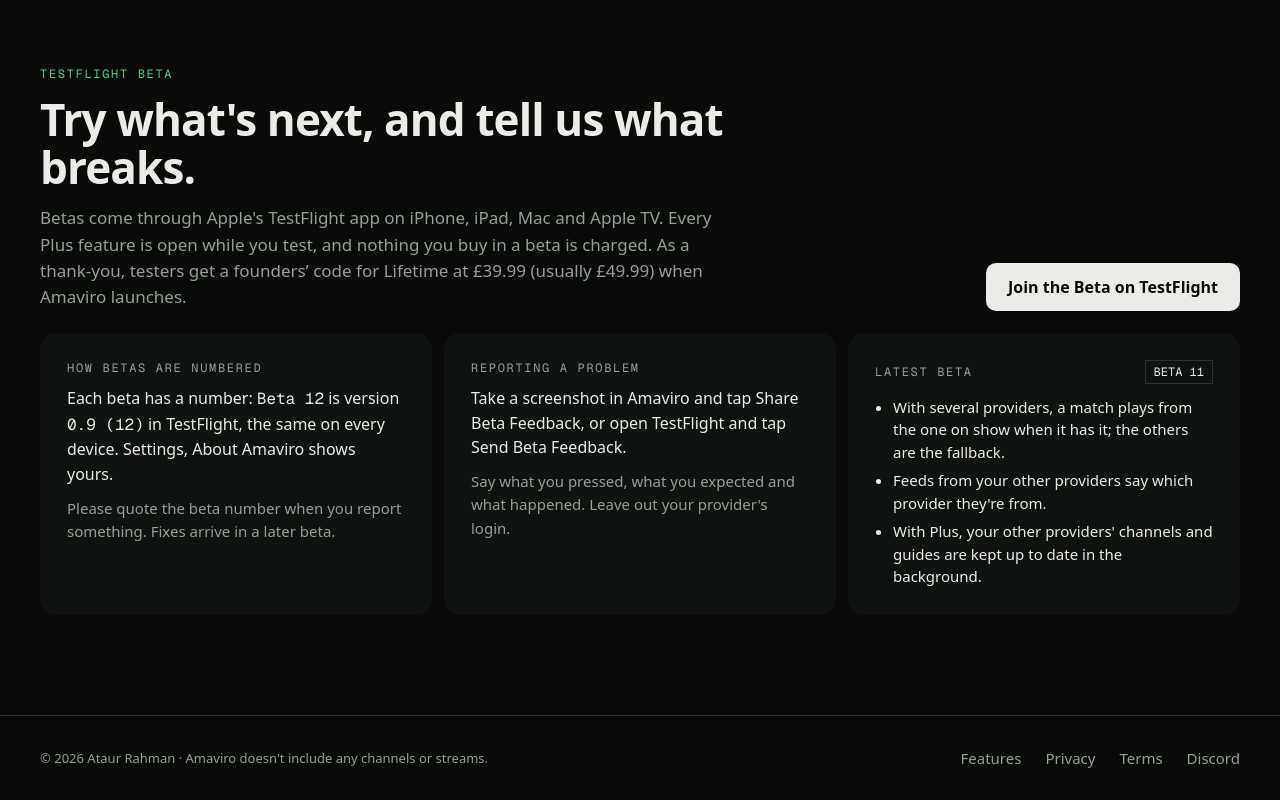
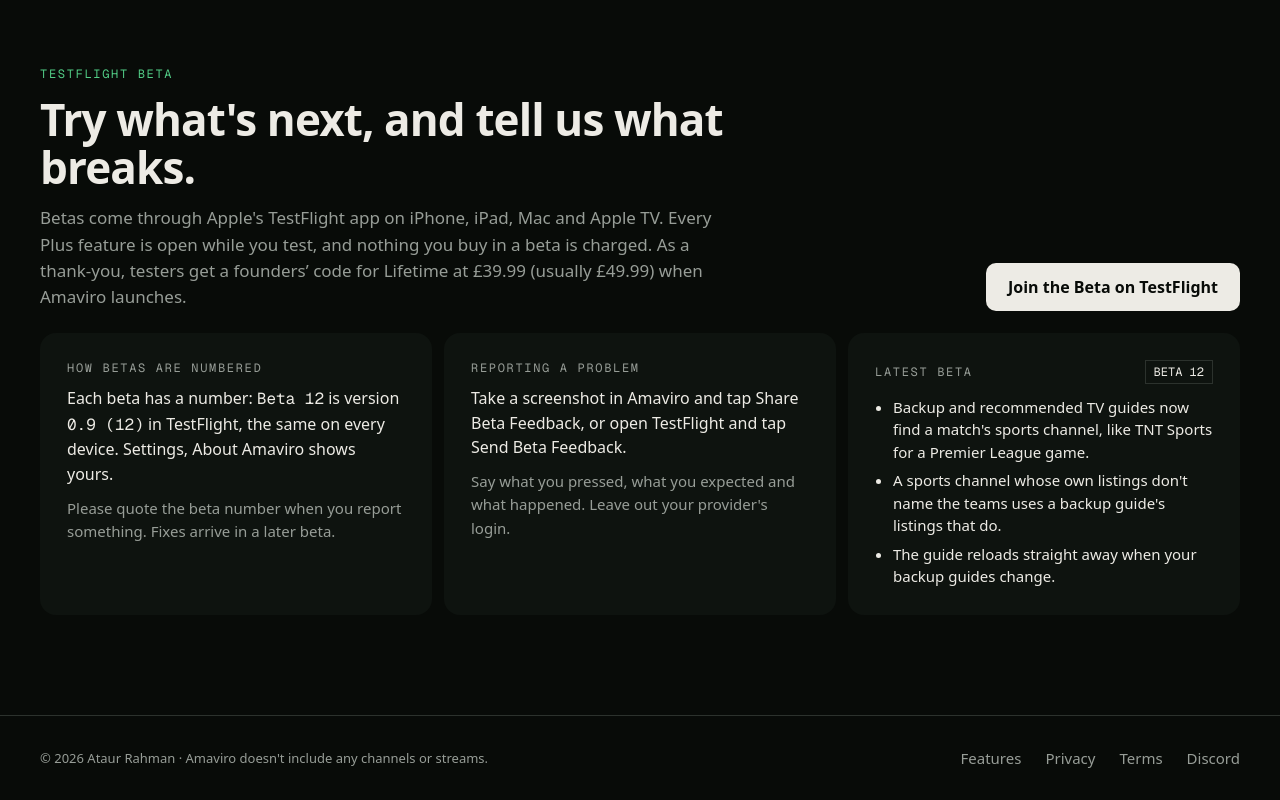
Before and after one commit to 02023698/amaviro-site, a plain HTML site: page docs/support/index.html in a window 1280 px wide. Shown: the part 1571-2371 px from the top of the page. Drawn offline with nearby package versions, Linux system fonts and the light colour scheme; a web font is replaced by a local one.

Commit message:
Support page: latest beta is Beta 12
Co-Authored-By: Claude Opus 5.5 <noreply@anthropic.com>

```diff
--- a/docs/support/index.html
+++ b/docs/support/index.html
@@ -186,11 +186,11 @@ a{color:#EDEBE5}a:hover{color:#FFFFFF}
         <span style="font-size:15px;line-height:1.55;color:#979D97">Say what you pressed, what you expected and what happened. Leave out your provider's login.</span>
       </div>
       <div class="card" style="padding:26px;display:flex;flex-direction:column;gap:12px">
-        <span style="display:flex;align-items:center;justify-content:space-between"><span class="lbl">Latest beta</span><span class="mono" style="font-size:12px;color:#EDEBE5;border:1px solid #2C322D;padding:3px 8px">BETA 11</span></span>
+        <span style="display:flex;align-items:center;justify-content:space-between"><span class="lbl">Latest beta</span><span class="mono" style="font-size:12px;color:#EDEBE5;border:1px solid #2C322D;padding:3px 8px">BETA 12</span></span>
         <ul style="margin:0;padding-left:18px;display:flex;flex-direction:column;gap:6px;font-size:15px;line-height:1.5;color:#EDEBE5">
-          <li>With several providers, a match plays from the one on show when it has it; the others are the fallback.</li>
-          <li>Feeds from your other providers say which provider they&#x27;re from.</li>
-          <li>With Plus, your other providers&#x27; channels and guides are kept up to date in the background.</li>
+          <li>Backup and recommended TV guides now find a match&#x27;s sports channel, like TNT Sports for a Premier League game.</li>
+          <li>A sports channel whose own listings don&#x27;t name the teams uses a backup guide&#x27;s listings that do.</li>
+          <li>The guide reloads straight away when your backup guides change.</li>
         </ul>
 
       </div>
```
Also changed, not shown: site.json (+4 -4 lines).
